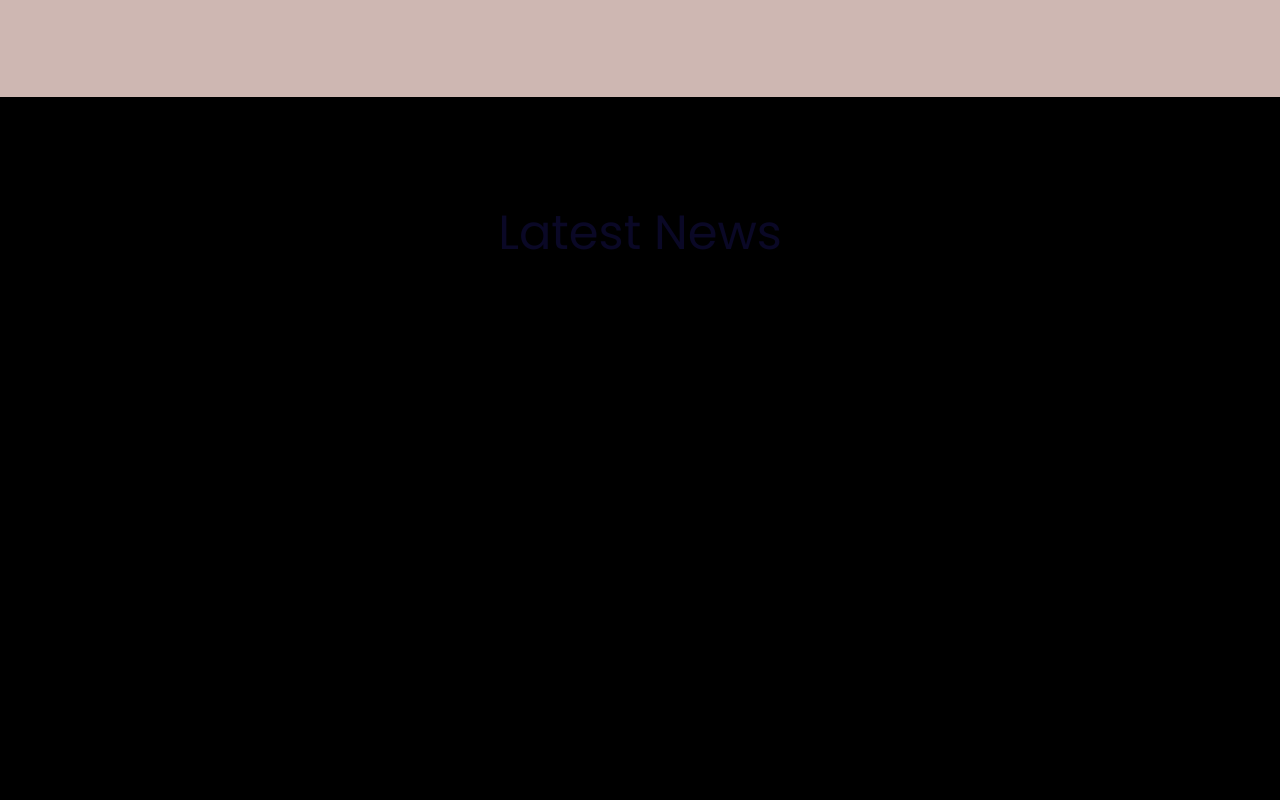
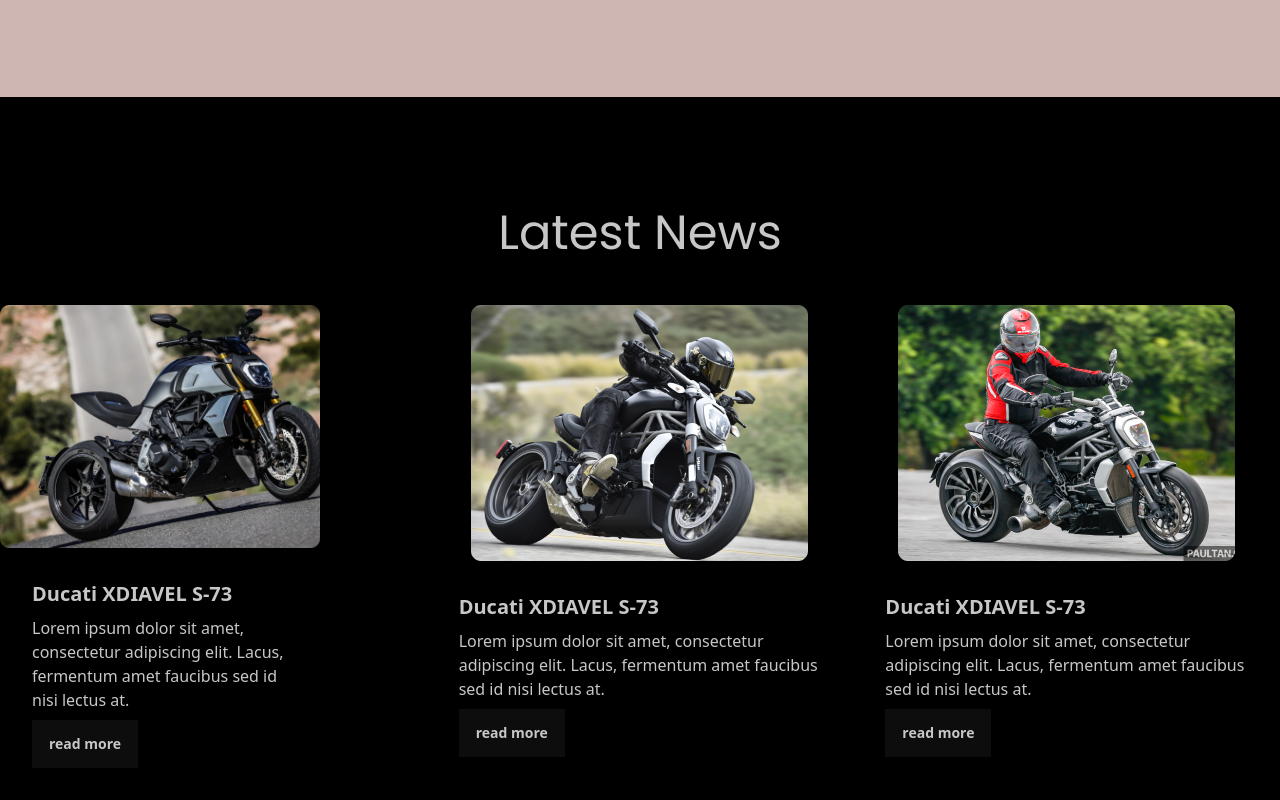
Before and after one commit to hossaintaufiq/Biker-Zone, a plain HTML site: page index.html in a window 1280 px wide. Shown: the part 525-1325 px from the top of the page. Before the commit the page ends 800 px from the top, so only its background shows below. Drawn offline with nearby package versions, Linux system fonts and the light colour scheme.

Commit message:
done card

```diff
--- a/index.html
+++ b/index.html
@@ -183,7 +183,48 @@
 
         <!-- letest news section -->
         <section>
-            <h2 class="font-poppins text-center mt-28 text-5xl text-[#0A0826]">Latest News</h2>
+            <h2 class="font-poppins text-center mt-28 text-5xl mb-12">Latest News</h2>
+
+            <div class="grid grid-cols-1 lg:grid-cols-3">
+                <div class="">
+                    <div class="card w-80 bg-base-100 shadow-xl">
+                    <figure><img src="./images/others/latest1.png" alt="Shoes" /></figure>
+                    <div class="card-body">
+                      <h2 class="card-title">Ducati XDIAVEL S-73</h2>
+                      <p>Lorem ipsum dolor sit amet, consectetur adipiscing elit. Lacus, fermentum amet faucibus sed id nisi lectus at.</p>
+                      <div class="card-actions justify-start">
+                        <button class="btn ">Read More</button>
+                      </div>
+                    </div>
+                  </div>
+                </div>
+                <div>
+
+                    <div class="card bg-base-100 shadow-xl">
+                        <figure><img src="./images/others/latest2.png" alt="Shoes" /></figure>
+                        <div class="card-body">
+                          <h2 class="card-title">Ducati XDIAVEL S-73</h2>
+                          <p>Lorem ipsum dolor sit amet, consectetur adipiscing elit. Lacus, fermentum amet faucibus sed id nisi lectus at.</p>
+                          <div class="card-actions justify-start">
+                            <button class="btn ">Read More</button>
+                          </div>
+                        </div>
+                      </div>
+                </div>
+                <div>
+
+                    <div class="card  bg-base-100 shadow-xl">
+                        <figure><img src="./images/others/latest3.png" alt="Shoes" /></figure>
+                        <div class="card-body">
+                          <h2 class="card-title">Ducati XDIAVEL S-73</h2>
+                          <p>Lorem ipsum dolor sit amet, consectetur adipiscing elit. Lacus, fermentum amet faucibus sed id nisi lectus at.</p>
+                          <div class="card-actions justify-start">
+                            <button class="btn ">Read More</button>
+                          </div>
+                        </div>
+                      </div>
+                </div>
+            </div>
 
 
         </section>
```
